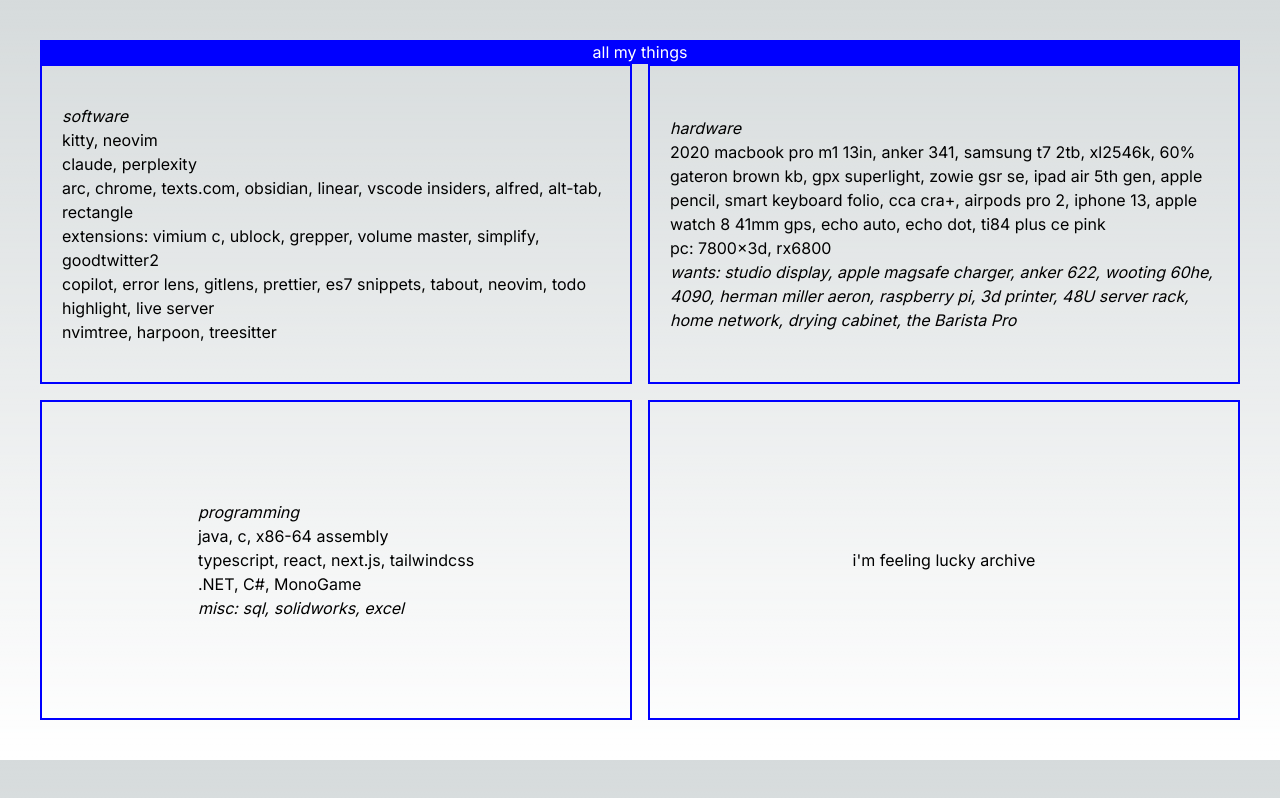
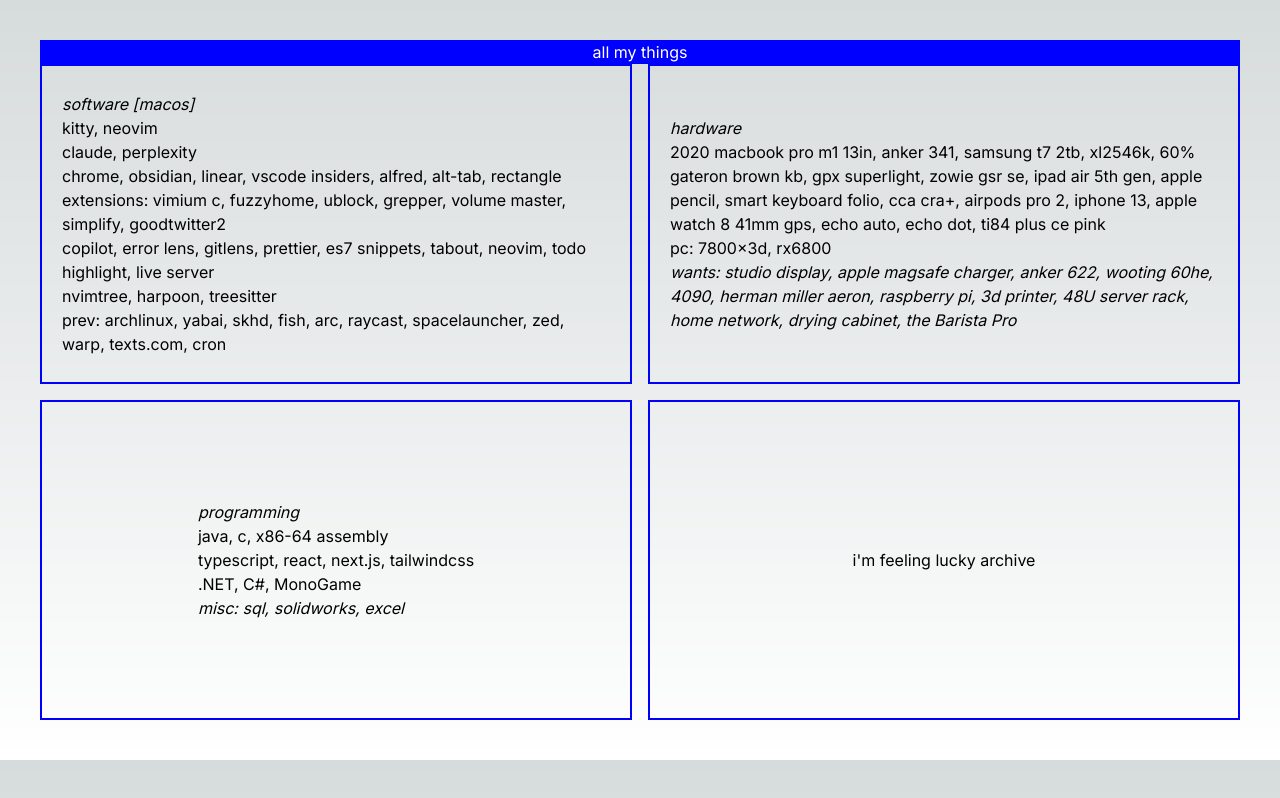
Before and after one commit to 5brian/catalogue, a Next.js app: page /stuff in a window 1280 px wide. Built offline with nearby package versions, Linux system fonts and the light colour scheme.

Commit message:
poweruser

```diff
--- a/app/stuff/page.tsx
+++ b/app/stuff/page.tsx
@@ -14,22 +14,25 @@
         <div className="module">
           <div className="module1">
             <p>
-              <i>software</i>
+              <i>software [macos]</i>
               <br />
               kitty, neovim
               <br />
               claude, perplexity
               <br />
-              arc, chrome, texts.com, obsidian, linear, vscode insiders, alfred,
-              alt-tab, rectangle
+              chrome, obsidian, linear, vscode insiders, alfred, alt-tab,
+              rectangle
               <br />
-              extensions: vimium c, ublock, grepper, volume master, simplify,
-              goodtwitter2
+              extensions: vimium c, fuzzyhome, ublock, grepper, volume master,
+              simplify, goodtwitter2
               <br />
               copilot, error lens, gitlens, prettier, es7 snippets, tabout,
               neovim, todo highlight, live server
               <br />
               nvimtree, harpoon, treesitter
+              <br />
+              prev: archlinux, yabai, skhd, fish, arc, raycast, spacelauncher,
+              zed, warp, texts.com, cron
             </p>
           </div>
         </div>
```
